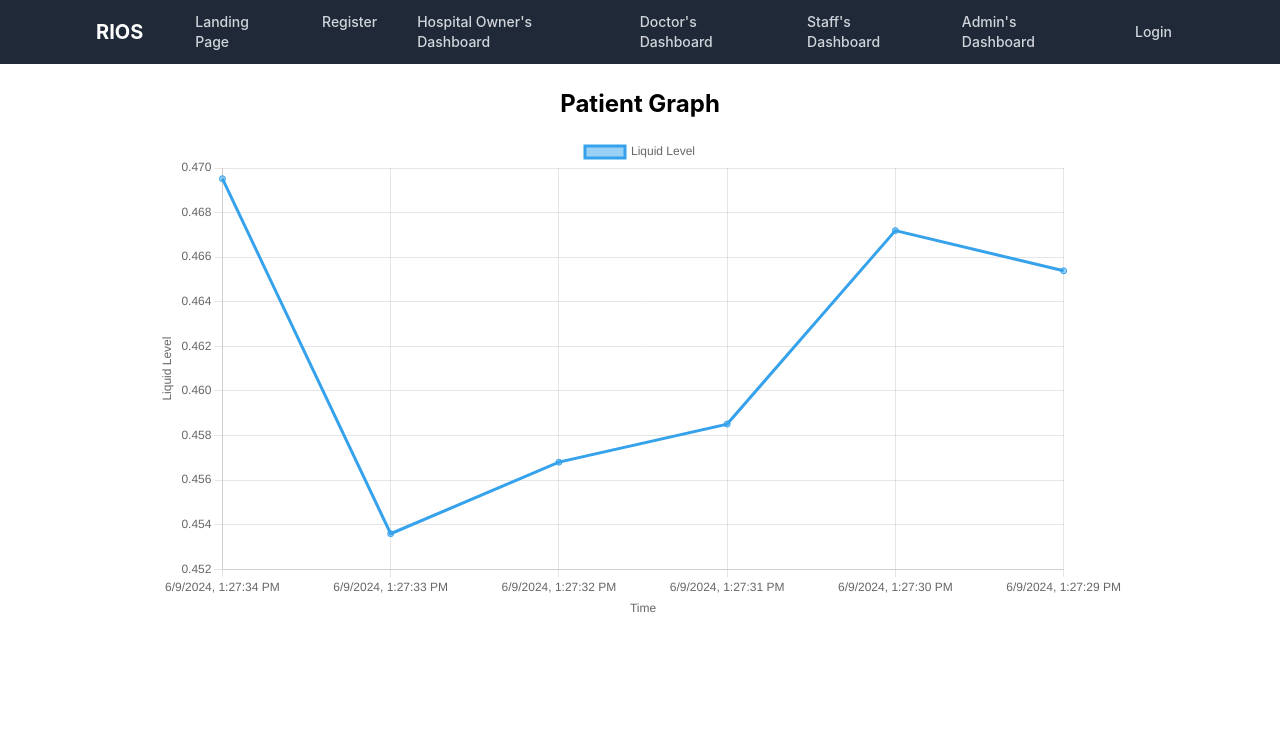
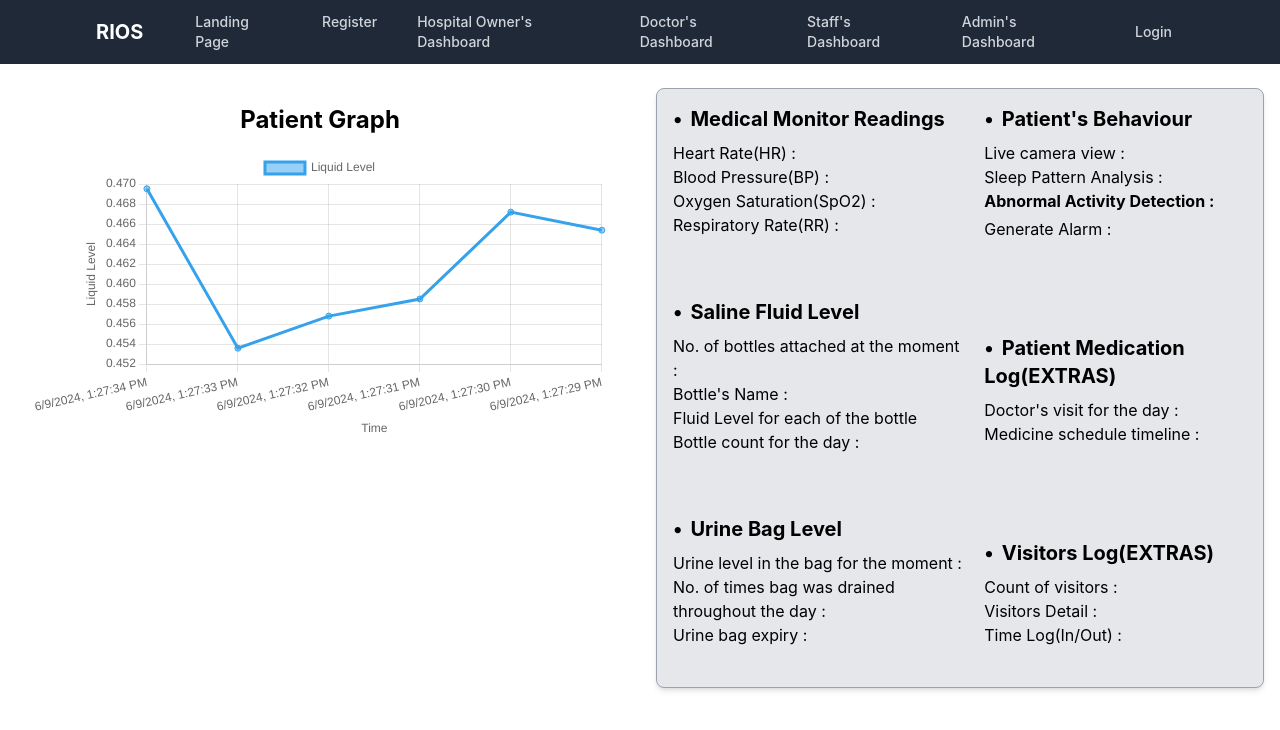
Before and after one commit to NehaKarn09/RIOS, a React (Create React App) app: page /monitor-patient-details/1 in a window 1280 px wide. Shown: the top 730 px of the page. Built offline with nearby package versions, Linux system fonts and the light colour scheme.

Commit message:
new changes stagged

```diff
--- /dev/null
+++ b/src/components/Cards/patientDetailCard/PatientDetailCard.js
@@ -0,0 +1,185 @@
+// import React from 'react'
+
+// const PatientDetailCard = () => {
+//   return (
+//     <div className="w-96 h-40 bg-gray-200 border border-gray-400 rounded-lg shadow-md p-4">
+//      <div>
+//      <div className="mb-6">
+//      <h3 className="text-xl font-bold mb-2">Medical Monitor Readings</h3>
+//      <p>Heart Rate(HR) : </p>
+//      <p>Blood Pressure(BP) : </p>
+//      <p>Oxygen Saturation(SpO2) : </p>
+//      <p>Respiratory Rate(RR) : </p>
+//      </div>
+
+//      <div className="mb-6">
+//      <h3 className="text-xl font-bold mb-2">Saline Fluid Level</h3>
+//      <p>No. of bottles attached at the moment : </p>
+//      <p>Bottle's Name : </p>
+//      <p>Fluid Level for each of the bottle</p>
+//      <p>Bottle count for the day : </p>
+//      </div>
+
+//      <div className="mb-6">
+//      <h3 className="text-xl font-bold mb-2">Urine Bag Level</h3>
+//      <p>Urine level in the bag for the moment : </p>
+//      <p>No. of times the urine bag was drained throughout the day : </p>
+//      <p>Urine bag expiry : </p>
+//      </div>
+//      </div>
+
+//      <div>
+//      <div className="mb-6">
+//      <h3 className="text-xl font-bold mb-2">Patient's Behaviour</h3>
+//      <p>Live camera view : </p>
+//      <h6 className="text-xl font-bold mb-1">Abnormal Activity Detection : </h6>
+//      <p>Generate Alarm : </p>
+//      <p>Sleep Pattern Analysis : </p>
+//      </div>
+
+//      <div className="mb-6">
+//      <h3 className="text-xl font-bold mb-2">Patient Medication Log(EXTRAS)</h3>
+//      <p>Doctor's visist for the day : </p>
+//      <p>Medicine schedule time line : </p>
+//      </div>
+
+//      <div className="mb-6">
+//      <h3 className="text-xl font-bold mb-2">Visitors Log(EXTRAS)</h3>
+//      <p>Count of visitors : </p>
+//      <p>Visitors Detail : </p>
+//      <p>Time Log(In/Out) : </p>
+//      </div>
+//      </div>
+
+//     </div>
+//   )
+// }
+
+// export default PatientDetailCard
+
+
+// import React from 'react';
+
+// const PatientDetailCard = () => {
+//   return (
+//     <div className="w-96 bg-gray-200 border border-gray-400 rounded-lg shadow-md p-4">
+//       <div className="flex flex-col justify-between">
+//         {/* Left column */}
+//         <div className="mb-6">
+//           <h3 className="text-xl font-bold mb-2">Medical Monitor Readings</h3>
+//           <p>Heart Rate(HR) : </p>
+//           <p>Blood Pressure(BP) : </p>
+//           <p>Oxygen Saturation(SpO2) : </p>
+//           <p>Respiratory Rate(RR) : </p>
+//         </div>
+
+//         <div className="mb-6">
+//           <h3 className="text-xl font-bold mb-2">Saline Fluid Level</h3>
+//           <p>No. of bottles attached at the moment : </p>
+//           <p>Bottle's Name : </p>
+//           <p>Fluid Level for each of the bottle</p>
+//           <p>Bottle count for the day : </p>
+//         </div>
+
+//         <div className="mb-6">
+//           <h3 className="text-xl font-bold mb-2">Urine Bag Level</h3>
+//           <p>Urine level in the bag for the moment : </p>
+//           <p>No. of times the urine bag was drained throughout the day : </p>
+//           <p>Urine bag expiry : </p>
+//         </div>
+//       </div>
+
+//       {/* Right column */}
+//       <div className="flex flex-col justify-between">
+//         <div className="mb-6">
+//           <h3 className="text-xl font-bold mb-2">Patient's Behaviour</h3>
+//           <p>Live camera view : </p>
+//           <h6 className="text-xl font-bold mb-1">Abnormal Activity Detection : </h6>
+//           <p>Generate Alarm : </p>
+//           <p>Sleep Pattern Analysis : </p>
+//         </div>
+
+//         <div className="mb-6">
+//           <h3 className="text-xl font-bold mb-2">Patient Medication Log(EXTRAS)</h3>
+//           <p>Doctor's visit for the day : </p>
+//           <p>Medicine schedule timeline : </p>
+//         </div>
+
+//         <div className="mb-6">
+//           <h3 className="text-xl font-bold mb-2">Visitors Log(EXTRAS)</h3>
+//           <p>Count of visitors : </p>
+//           <p>Visitors Detail : </p>
+//           <p>Time Log(In/Out) : </p>
+//         </div>
+//       </div>
+//     </div>
+//   );
+// }
+
+// export default PatientDetailCard;
+
+
+
+
+import React from 'react';
+
+const PatientDetailCard = () => {
+  return (
+
+      <div className="w-128 bg-gray-200 border border-gray-400 rounded-lg shadow-md p-4 flex justify-between">
+      {/* Left column */}
+
+      <div className="flex flex-col justify-between mr-4">
+        <div className="mb-6">
+          <h3 className="text-xl font-bold mb-2"><span className="mr-2">&#8226;</span>Medical Monitor Readings</h3>
+          <p>Heart Rate(HR) : </p>
+          <p>Blood Pressure(BP) : </p>
+          <p>Oxygen Saturation(SpO2) : </p>
+          <p>Respiratory Rate(RR) : </p>
+        </div>
+
+        <div className="mb-6">
+          <h3 className="text-xl font-bold mb-2"><span className="mr-2">&#8226;</span>Saline Fluid Level</h3>
+          <p>No. of bottles attached at the moment : </p>
+          <p>Bottle's Name : </p>
+          <p>Fluid Level for each of the bottle</p>
+          <p>Bottle count for the day : </p>
+        </div>
+
+        <div className="mb-6">
+          <h3 className="text-xl font-bold mb-2"><span className="mr-2">&#8226;</span>Urine Bag Level</h3>
+          <p>Urine level in the bag for the moment : </p>
+          <p>No. of times bag was drained throughout the day : </p>
+          <p>Urine bag expiry : </p>
+        </div>
+      </div>
+
+      {/* Right column */}
+      <div className="flex flex-col justify-between">
+        <div className="mb-6">
+          <h3 className="text-xl font-bold mb-2"><span className="mr-2">&#8226;</span>Patient's Behaviour</h3>
+          <p>Live camera view : </p>
+          <p>Sleep Pattern Analysis : </p>
+          <h6 className="font-bold mb-1">Abnormal Activity Detection : </h6>
+          <p>Generate Alarm : </p>
+        </div>
+
+        <div className="mb-6">
+          <h3 className="text-xl font-bold mb-2"><span className="mr-2">&#8226;</span>Patient Medication Log(EXTRAS)</h3>
+          <p>Doctor's visit for the day : </p>
+          <p>Medicine schedule timeline : </p>
+        </div>
+
+        <div className="mb-6">
+          <h3 className="text-xl font-bold mb-2"><span className="mr-2">&#8226;</span>Visitors Log(EXTRAS)</h3>
+          <p>Count of visitors : </p>
+          <p>Visitors Detail : </p>
+          <p>Time Log(In/Out) : </p>
+        </div>
+      </div>
+    </div>
+
+  );
+}
+
+export default PatientDetailCard;
--- a/src/components/PatientDetails/patientDetails.js
+++ b/src/components/PatientDetails/patientDetails.js
@@ -3,13 +3,19 @@
 
 import React from "react";
 import PatientGraph from "../Graph/patientGraph/patientGraph";
+import PatientDetailCard from "../Cards/patientDetailCard/PatientDetailCard";
 
 function PatientDetails() {
   return (
     <>
-      <div>
+      <div className="flex justify-center">
+      <div className="w-1/2 flex justify-center p-4">
         <PatientGraph />
       </div>
+      <div className="w-1/2 flex justify-center p-4">
+        <PatientDetailCard />
+      </div>
+    </div>
     </>
   );
 }
```
